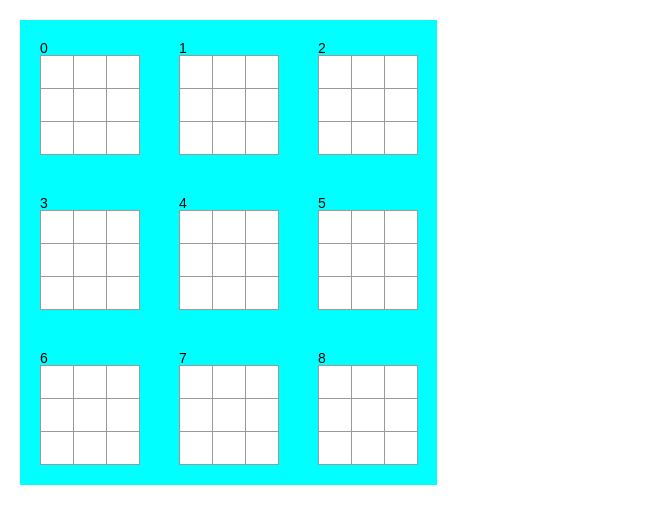
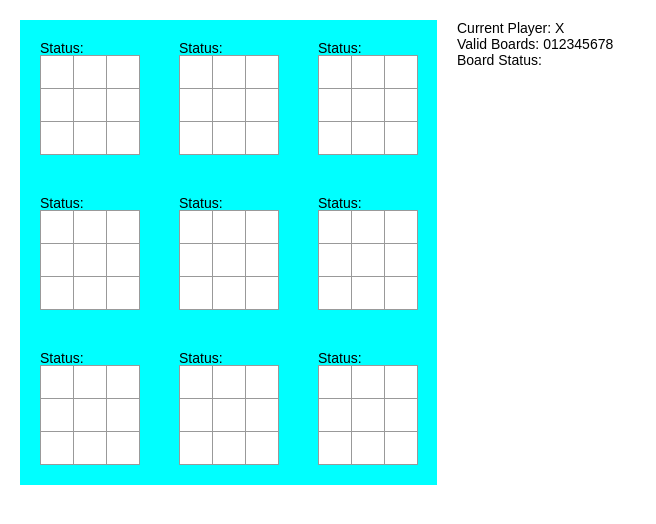
Before and after one commit to jinster/superttt, a React (Create React App) app: page / in a window 1280 px wide. Shown: the top 524 px of the page, without its empty margins (0-656 px from the left). Built offline with nearby package versions, Linux system fonts and the light colour scheme.

Commit message:
Logic to check valild moves

```diff
--- a/src/components/EachBoard/index.jsx
+++ b/src/components/EachBoard/index.jsx
@@ -2,21 +2,24 @@ import React from "react";
 import Square from "./Square.jsx";
 
 class EachBoard extends React.Component {
+
   renderSquare(i) {
     return (
       <Square
-        boardnumber={this.props.boardnumber}
-        squarenumber={i}
-        squares={this.props.squares}
-        handleClick={this.props.handleClick}
+        boardnumber  = {this.props.boardNumber}
+        squarenumber = {i}
+        squares      = {this.props.squares}
+        handleClick  = {this.props.handleClick}
       />
     );
   }
 
   render() {
     return (
-      <div className={this.props.isValid ? "each-board isValid" : "each-board"}>
-        <div>{this.props.boardnumber}</div>
+      <div className = {this.props.isValid ? "each-board isValid" : "each-board"}>
+        <div>
+          Status: {this.props.eachBoardStatus[this.props.boardNumber]}
+        </div>
         <div className="board-row">
           {this.renderSquare(0)}
           {this.renderSquare(1)}
--- a/src/components/MainBoard/index.jsx
+++ b/src/components/MainBoard/index.jsx
@@ -6,7 +6,8 @@ class MainBoard extends React.Component {
     return (
       <EachBoard
         isValid={this.props.validBoardNumbers.indexOf(i) > -1}
-        boardnumber={i}
+        boardNumber={i}
+        eachBoardStatus={this.props.eachBoardStatus}
         squares={this.props.squares}
         handleClick={this.props.handleClick}
       />
--- a/src/index.js
+++ b/src/index.js
@@ -10,14 +10,23 @@ class Game extends React.Component {
       squares: Array.from({ length: 9 }, e => Array(9).fill(null)),
       stepNumber: 0,
       xIsNext: true,
-      validBoardNumbers: [0, 1, 2, 3, 4, 5, 6, 7, 8]
+      validBoardNumbers: [0, 1, 2, 3, 4, 5, 6, 7, 8],
+      eachBoardStatus: Array(9).fill(null)
+      /* eachBoardStatus -  null = board is still open or contested
+                            'T'  = board is filled but no winner
+                            'X'  = board is won by 'X' player
+                            'O'  = board is won by 'O' player */
     };
   }
 
   handleClick = (boardnumber, squarenumber) => {
+    /* Game state will only progress on a click, so okay to put logic in here instead of render()?  Maybe? */
+
     /*   const history = this.state.history.slice(0, this.state.stepNumber + 1);
     const current = history[history.length - 1];*/
     const squares = this.state.squares.slice();
+    const newEachBoardStatus = this.state.eachBoardStatus.slice();
+    const newValidBoardNumbers = []; /* will be rebuilt every turn */
 
     /* check if square is filled */
     if (
@@ -27,14 +36,69 @@ class Game extends React.Component {
       return;
     }
 
-    const newValidBoardNumbers = Array(1).fill(squarenumber);
+    /* if square is valid move, fill it */
     squares[boardnumber][squarenumber] = this.state.xIsNext ? "X" : "O";
+
+    /* check if current EachBoard is won or filled */
+    const lines = [
+      [0, 1, 2],
+      [3, 4, 5],
+      [6, 7, 8],
+      [0, 3, 6],
+      [1, 4, 7],
+      [2, 5, 8],
+      [0, 4, 8],
+      [2, 4, 6]
+    ];
+    for (let i = 0; i < lines.length; i++) {
+      const [a, b, c] = lines[i];
+      if (
+        squares[boardnumber][a] &&
+        squares[boardnumber][a] === squares[boardnumber][b] &&
+        squares[boardnumber][a] === squares[boardnumber][c]
+      ) {
+        newEachBoardStatus[boardnumber] = squares[boardnumber][a];
+      }
+    }
+
+    /* If no winner found, check if board is full */
+    if (newEachBoardStatus[boardnumber] === null) {
+      let i = 0;
+      let filled = true;
+      while (i < 9 && filled) {
+        if (squares[boardnumber][i] === null) {
+          filled = false;
+        }
+        console.log("hi");
+        console.log(i);
+        console.log(filled);
+        i++;
+      }
+      if (filled) {
+        newEachBoardStatus[boardnumber] = "T";
+      }
+    }
+
+    /* check which moves are now legal and update newValidBoardnumbers */
+
+    if (newEachBoardStatus[squarenumber] != null) {
+      /* if clicked square leads to a filled EachBoard, every other non-filled board becomes a legal move */
+      for (let i = 0; i < 8; i++) {
+        if (newEachBoardStatus[i] === null) {
+          newValidBoardNumbers.push(i);
+        }
+      }
+    } else {
+      /* if it leads to a non-filled board, that board is the only legal move */
+      newValidBoardNumbers.push(squarenumber);
+    }
 
     this.setState({
       squares: squares,
       xIsNext: !this.state.xIsNext,
       stepNumber: this.state.stepNumber + 1,
-      validBoardNumbers: newValidBoardNumbers
+      validBoardNumbers: newValidBoardNumbers,
+      eachBoardStatus: newEachBoardStatus
     });
   };
 
@@ -47,8 +111,8 @@ class Game extends React.Component {
 
   render() {
     const current = this.state.squares;
+    /*
     const winner = calculateWinner(current);
-    /*
     const moves = history.map((step, move) => {
       const desc = move ?
         'Go to move #' + move :
@@ -76,9 +140,15 @@ class Game extends React.Component {
             stepNumber={this.state.stepNumber}
             xIsNext={this.state.xIsNext}
             validBoardNumbers={this.state.validBoardNumbers}
+            eachBoardStatus={this.state.eachBoardStatus}
           />
         </div>
         <div className="game-info">
+          Current Player: {this.state.xIsNext ? "X" : "O"}
+          <br />
+          Valid Boards: {this.state.validBoardNumbers}
+          <br />
+          Board Status: {this.state.eachBoardStatus}
           <div />
           <ol />
         </div>
@@ -90,23 +160,3 @@ class Game extends React.Component {
 // ========================================
 
 ReactDOM.render(<Game />, document.getElementById("root"));
-
-function calculateWinner(squares) {
-  const lines = [
-    [0, 1, 2],
-    [3, 4, 5],
-    [6, 7, 8],
-    [0, 3, 6],
-    [1, 4, 7],
-    [2, 5, 8],
-    [0, 4, 8],
-    [2, 4, 6]
-  ];
-  for (let i = 0; i < lines.length; i++) {
-    const [a, b, c] = lines[i];
-    if (squares[a] && squares[a] === squares[b] && squares[a] === squares[c]) {
-      return squares[a];
-    }
-  }
-  return null;
-}
```
